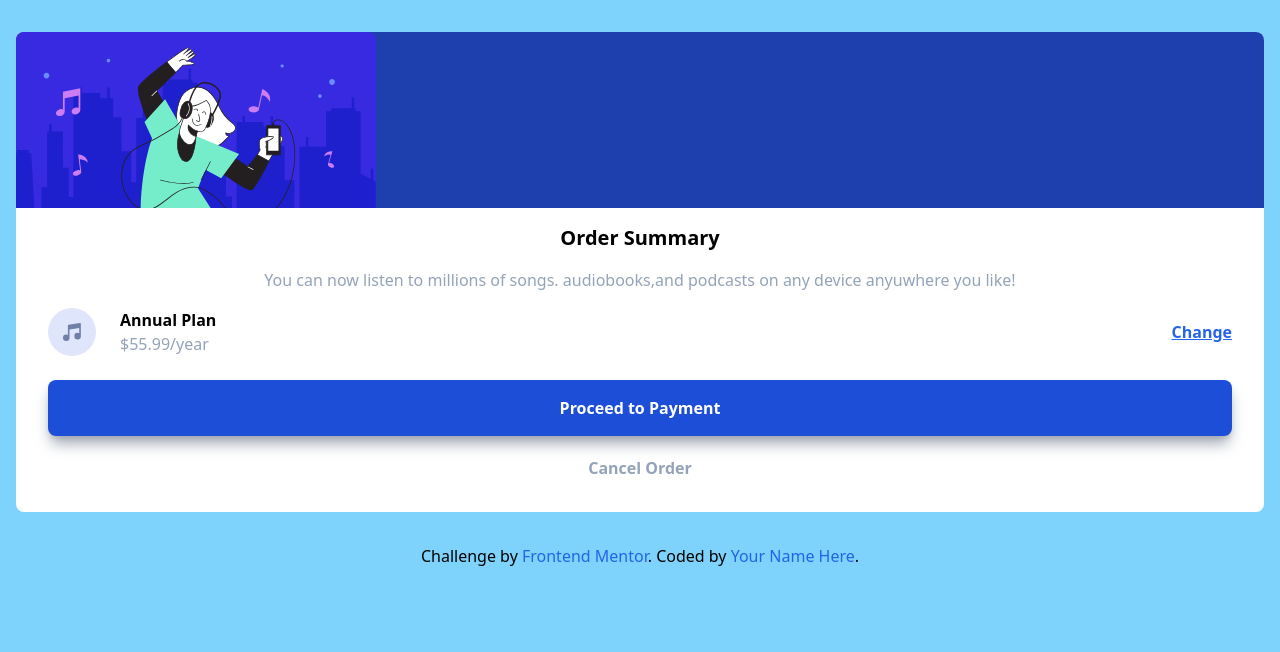
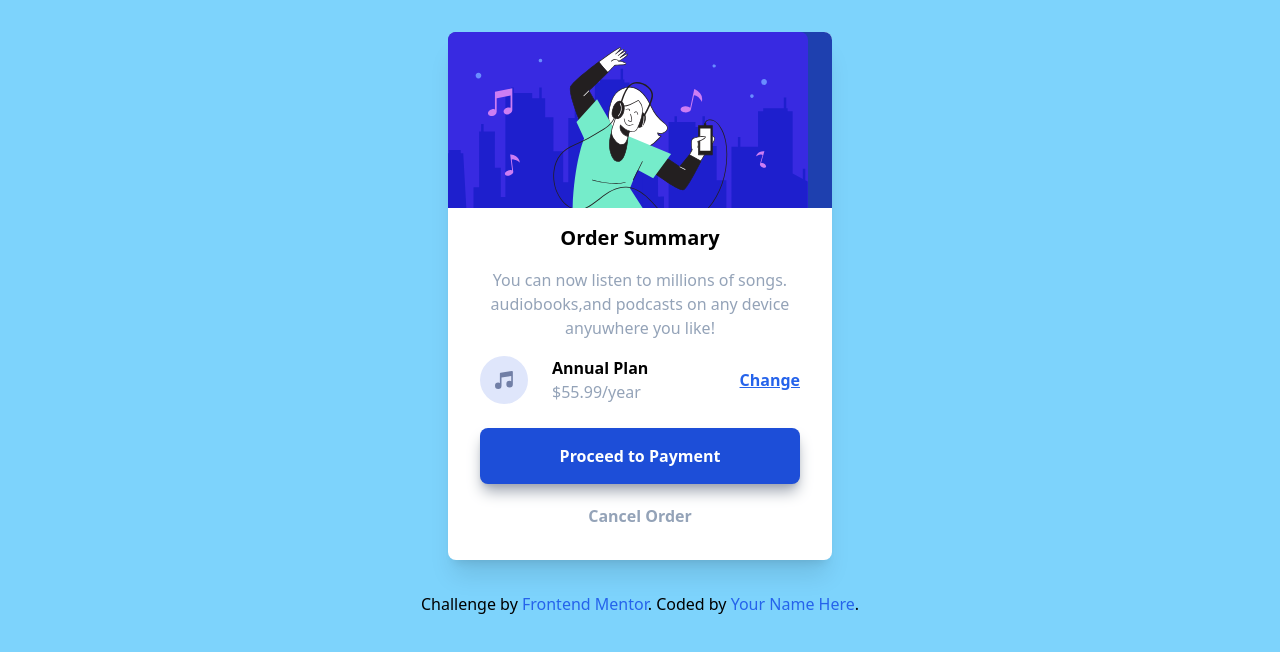
Before and after one commit to aristrisnawan/order-summary-component, a website: page public/index.html in a window 1280 px wide. Drawn offline with Linux system fonts and the light colour scheme.

Commit message:
handle responsive for tablet or laptop

```diff
--- a/public/index.html
+++ b/public/index.html
@@ -7,7 +7,7 @@
     <title>Document</title>
   </head>
   <body class="bg-sky-300 px-4">
-    <div class="w-full rounded-lg bg-white my-8 pb-4">
+    <div class="w-full rounded-lg bg-white my-8 pb-4 shadow-xl sm:w-96 sm:mx-auto">
       <div class="w-full h-44 bg-blue-800 rounded-t-lg">
         <img
           src="./images/illustration-hero.svg"
@@ -43,7 +43,9 @@
           <p>Proceed to Payment</p>
         </div>
         <div class="text-center">
-          <a href="#" class="font-bold text-slate-400 hover:text-black">Cancel Order</a>
+          <a href="#" class="font-bold text-slate-400 hover:text-black"
+            >Cancel Order</a
+          >
         </div>
       </div>
     </div>
```
Also changed, not shown: public/css/style.css, vercel.json (added).
